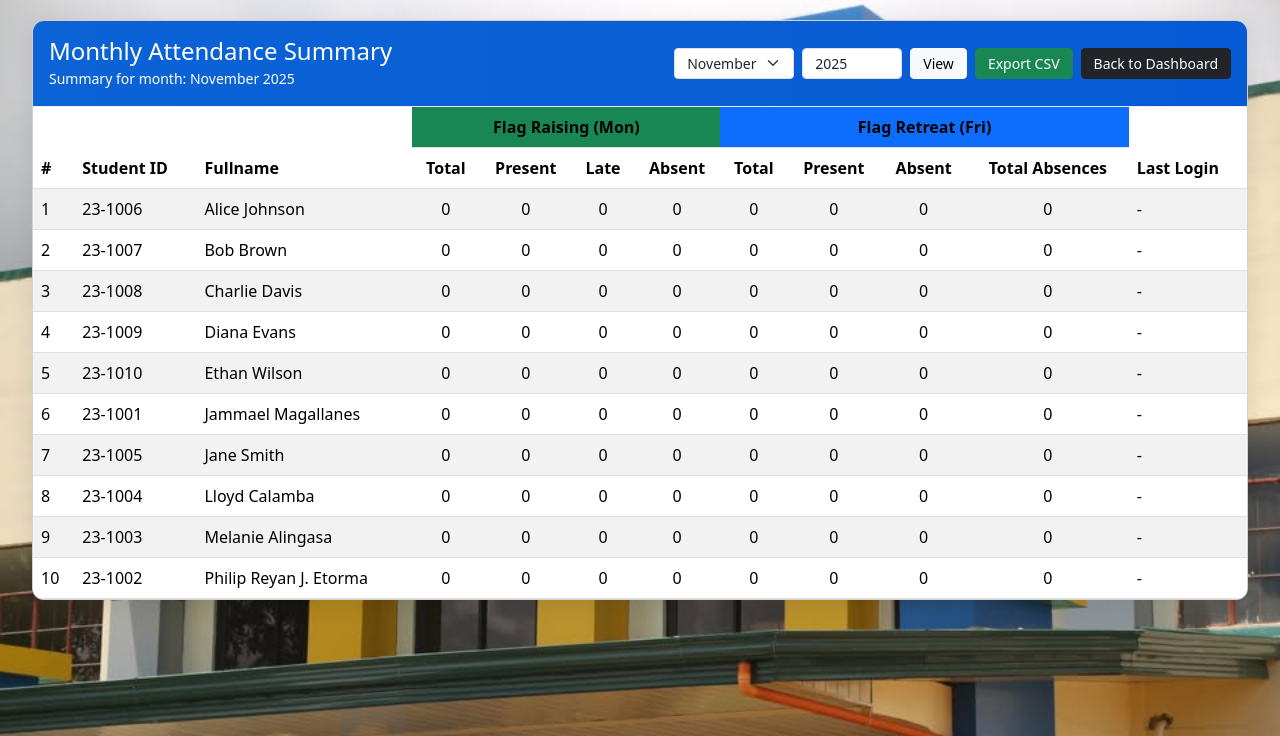
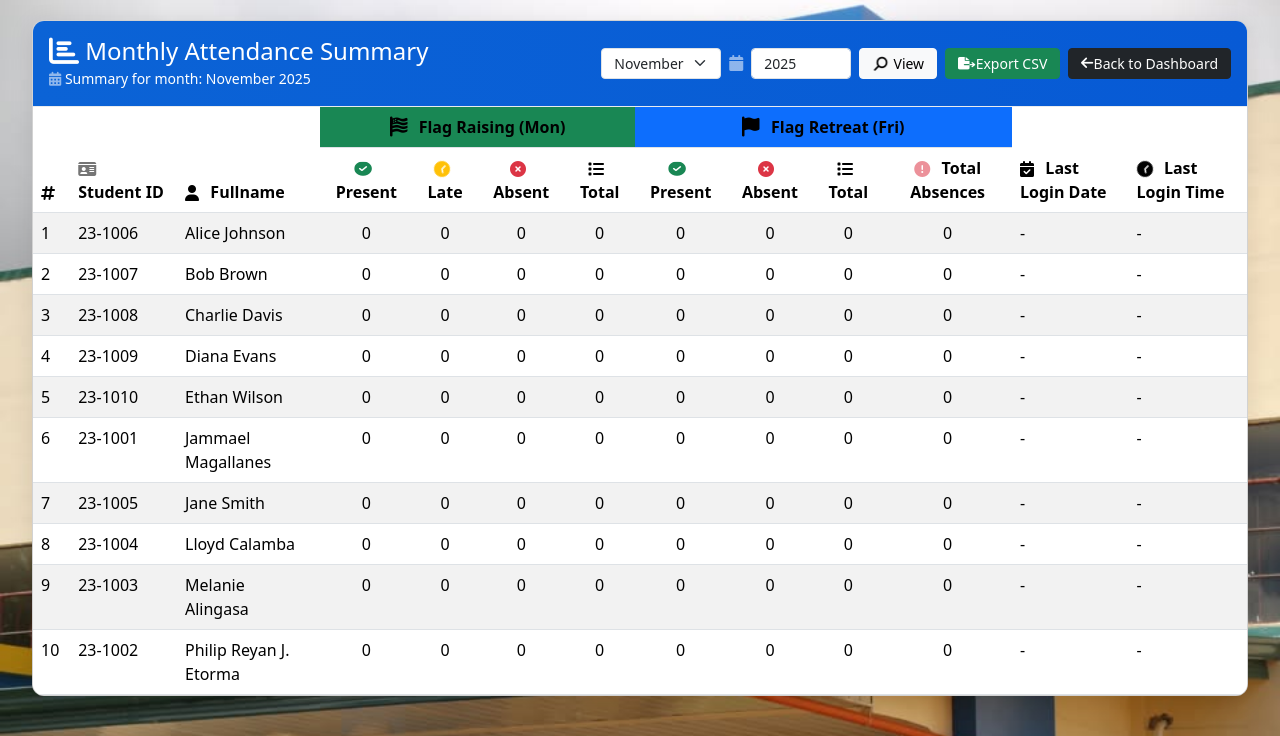
Before and after one commit to Jammael/CMC_Scholars_Flag_Raising_-_Flag_Retreat_Attendance_System, a PHP site: page /monthly_report.php in a window 1280 px wide. Shown: the top 736 px of the page. Run offline with PHP 8.4, Linux system fonts and the light colour scheme; a user stored in the database is signed in; data comes from the database, SQL or seed files in the repository; data that the repository does not hold is empty; some libraries are stand-ins or nearby versions.

Commit message:
Update monthly_report.php

```diff
--- a/CMC_Scholars_Flag_Ceremony_Attendance_System/monthly_report.php
+++ b/CMC_Scholars_Flag_Ceremony_Attendance_System/monthly_report.php
@@ -28,20 +28,17 @@ $query = "
     SELECT
         s.student_id,
         s.fullname,
+        -- Monday (Flag Raising)
         COUNT(CASE WHEN a.day = 'Monday' THEN 1 END) as mon_total,
         COUNT(CASE WHEN a.day = 'Monday' AND TIME(a.time_in) <= '07:30:00' THEN 1 END) as mon_present,
         COUNT(CASE WHEN a.day = 'Monday' AND TIME(a.time_in) > '07:30:00' AND TIME(a.time_in) <= '08:00:00' THEN 1 END) as mon_late,
-        COUNT(CASE WHEN a.day = 'Monday' AND (TIME(a.time_in) > '08:00:00' OR a.time_in IS NULL) THEN 1 END) as mon_absent,
+        COUNT(CASE WHEN a.day = 'Monday' AND (a.time_in IS NULL OR TIME(a.time_in) > '08:00:00') THEN 1 END) as mon_absent,
+        -- Friday (Flag Retreat)
         COUNT(CASE WHEN a.day = 'Friday' THEN 1 END) as fri_total,
-        COUNT(CASE
-            WHEN a.day = 'Friday' AND TIME(a.time_in) >= '16:00:00' AND TIME(a.time_in) <= '17:00:00'
-            THEN 1
-        END) as fri_present,
-        COUNT(CASE
-            WHEN a.day = 'Friday' AND (TIME(a.time_in) < '16:00:00' OR TIME(a.time_in) > '17:00:00' OR a.time_in IS NULL)
-            THEN 1
-        END) as fri_absent,
-        MAX(a.time_in) as last_login
+        COUNT(CASE WHEN a.day = 'Friday' AND TIME(a.time_in) >= '16:00:00' AND TIME(a.time_in) <= '17:00:00' THEN 1 END) as fri_present,
+        COUNT(CASE WHEN a.day = 'Friday' AND (a.time_in IS NULL OR TIME(a.time_in) < '16:00:00' OR TIME(a.time_in) > '17:00:00') THEN 1 END) as fri_absent,
+        -- capture last login as combined datetime so we can split date/time reliably
+        MAX(CONCAT(a.date, ' ', IFNULL(a.time_in, '00:00:00'))) as last_login_dt
     FROM students s
     LEFT JOIN attendance a ON s.student_id = a.student_id
         AND MONTH(a.date) = ?
@@ -67,39 +64,44 @@ if (isset($_GET['export']) && $_GET['export'] === 'csv') {
     // Add UTF-8 BOM for proper Excel encoding
     fprintf($output, chr(0xEF).chr(0xBB).chr(0xBF));
 
-    // Add headers
+    // Add headers (split Last Login into Date and Time)
     fputcsv($output, array(
         '#',
         'Student ID',
         'Fullname',
-        'Flag Raising - Total',
         'Flag Raising - Present',
         'Flag Raising - Late',
         'Flag Raising - Absent',
-        'Flag Retreat - Total',
+        'Flag Raising - Total',
         'Flag Retreat - Present',
         'Flag Retreat - Absent',
+        'Flag Retreat - Total',
         'Total Absences',
-        'Last Login'
+        'Last Login Date',
+        'Last Login Time'
     ));
 
     // Add data rows
     if ($result && $result->num_rows > 0) {
         $i = 1;
         while ($row = $result->fetch_assoc()) {
+            $last_dt = $row['last_login_dt'] ? strtotime($row['last_login_dt']) : false;
+            $last_date = $last_dt ? date('Y-m-d', $last_dt) : '-';
+            $last_time = $last_dt ? date('h:i A', $last_dt) : '-';
             fputcsv($output, array(
                 $i++,
                 $row['student_id'],
                 $row['fullname'],
-                $row['mon_total'],
                 $row['mon_present'],
                 $row['mon_late'],
                 $row['mon_absent'],
-                $row['fri_total'],
+                $row['mon_total'],
                 $row['fri_present'],
                 $row['fri_absent'],
+                $row['fri_total'],
                 ($row['mon_absent'] + $row['fri_absent']),
-                $row['last_login'] ? date('Y-m-d h:i A', strtotime($row['last_login'])) : '-'
+                $last_date,
+                $last_time
             ));
         }
     }
@@ -116,6 +118,7 @@ if (isset($_GET['export']) && $_GET['export'] === 'csv') {
     <title>Monthly Attendance Summary</title>
     <link href="bootstrap-5.3.8-dist/css/bootstrap.min.css" rel="stylesheet">
     <link rel="icon" type="image/jpg" href="images/favicon.jpg"/>
+    <link rel="stylesheet" href="https://cdnjs.cloudflare.com/ajax/libs/font-awesome/6.4.0/css/all.min.css">
     <style>
         body {
             background: linear-gradient(180deg, #ffffff 0%,  #ffffff 100%);
@@ -231,6 +234,15 @@ if (isset($_GET['export']) && $_GET['export'] === 'csv') {
     font-size: 0.875rem;
     color: #6c757d;
 }
+
+/* Slightly speed up or slow animations if needed */
+.fa-beat    { --fa-animation-duration: 1.1s; }
+.fa-bounce  { --fa-animation-duration: 1.3s; }
+.fa-fade    { --fa-animation-duration: 1.8s; }
+.fa-spin    { --fa-animation-duration: 1.6s; }
+
+/* ensure icons in headers align nicely */
+th i { margin-right: .45rem; vertical-align: middle; }
     </style>
 </head>
 <body>
@@ -238,11 +250,21 @@ if (isset($_GET['export']) && $_GET['export'] === 'csv') {
         <div class="card">
             <div class="card-header d-flex justify-content-between align-items-center">
                 <div>
-                    <h4 class="mb-0">Monthly Attendance Summary</h4>
-                    <small>Summary for month: <?php echo date('F Y', mktime(0,0,0,$month,1,$year)); ?></small>
+                    <h4 class="mb-0">
+                        <!-- animated banner icon -->
+                        <i class="fas fa-chart-bar fa-beat fa-lg" aria-hidden="true"></i>
+                        Monthly Attendance Summary
+                    </h4>
+                    <small>
+                        <i class="fas fa-calendar-alt fa-fade" aria-hidden="true"></i>
+                        Summary for month: <?php echo date('F Y', mktime(0,0,0,$month,1,$year)); ?>
+                    </small>
                 </div>
                 <div class="header-controls">
                     <form class="d-flex gap-2" method="get">
+                        <!-- month selector (icon outside select) -->
+                        <div style="display:flex;align-items:center;gap:.5rem">
+                            <i class="fas fa-calendar-month fa-beat" aria-hidden="true"></i>
                             <select name="month" class="form-select form-select-sm">
                                 <?php for($m=1; $m<=12; $m++): ?>
                                     <option value="<?php echo $m; ?>" <?php echo $m==$month?'selected':''; ?>>
@@ -250,12 +272,24 @@ if (isset($_GET['export']) && $_GET['export'] === 'csv') {
                                     </option>
                                 <?php endfor; ?>
                             </select>
+                        </div>
+
+                        <div style="display:flex;align-items:center;gap:.5rem">
+                            <i class="fas fa-calendar fa-fade" aria-hidden="true"></i>
                             <input type="number" name="year" class="form-control form-control-sm" style="width:100px" value="<?php echo $year; ?>">
-                        <button type="submit" class="btn btn-light btn-sm">View</button>
+                        </div>
+
+                        <button type="submit" class="btn btn-light btn-sm">
+                            <i class="fas fa-search fa-flip fa-fw" aria-hidden="true"></i> View
+                        </button>
+
                         <a href="?export=csv&month=<?php echo $month; ?>&year=<?php echo $year; ?>" class="btn btn-success btn-sm">
-                            <i class="bi bi-file-excel"></i> Export CSV
+                            <i class="fas fa-file-export fa-bounce fa-fw" aria-hidden="true"></i> Export CSV
                         </a>
-                        <a href="admin_dashboard.php?tab=attendance" class="btn btn-dark btn-sm">Back to Dashboard</a>
+
+                        <a href="admin_dashboard.php?tab=attendance" class="btn btn-dark btn-sm">
+                            <i class="fas fa-arrow-left fa-beat" aria-hidden="true"></i> Back to Dashboard
+                        </a>
                     </form>
                 </div>
             </div>
@@ -264,45 +298,77 @@ if (isset($_GET['export']) && $_GET['export'] === 'csv') {
                 <table class="table table-hover table-striped mb-0">
                     <thead>
                         <tr>
-                            <th rowspan="2">#</th>
-                            <th rowspan="2">Student ID</th>
-                            <th rowspan="2">Fullname</th>
-                            <th colspan="4" class="text-center flag-raising">Flag Raising (Mon)</th>
-                            <th colspan="4" class="text-center flag-retreat">Flag Retreat (Fri)</th>
-                            <th rowspan="2">Last Login</th>
+                            <!-- ensure every <th> has an animated icon -->
+                            <th rowspan="2"><i class="fas fa-hashtag fa-beat" aria-hidden="true"></i></th>
+                            <th rowspan="2"><i class="fas fa-id-card fa-fade" aria-hidden="true"></i> Student ID</th>
+                            <th rowspan="2"><i class="fas fa-user fa-beat" aria-hidden="true"></i> Fullname</th>
+
+                            <th colspan="4" class="text-center flag-raising">
+                                <i class="fas fa-flag-usa fa-beat fa-lg" aria-hidden="true"></i> Flag Raising (Mon)
+                            </th>
+
+                            <th colspan="4" class="text-center flag-retreat">
+                                <i class="fas fa-flag fa-beat fa-lg" aria-hidden="true"></i> Flag Retreat (Fri)
+                            </th>
+
+                            <th rowspan="2"><i class="fas fa-calendar-check fa-beat" aria-hidden="true"></i> Last Login Date</th>
+                            <th rowspan="2"><i class="fas fa-clock fa-spin" aria-hidden="true"></i> Last Login Time</th>
                         </tr>
                         <tr>
-                            <th class="text-center">Total</th>
-                            <th class="text-center">Present</th>
-                            <th class="text-center">Late</th>
-                            <th class="text-center">Absent</th>
-                            <th class="text-center">Total</th>
-                            <th class="text-center">Present</th>
-                            <th class="text-center">Absent</th>
-                            <th class="text-center">Total Absences</th>
+                            <th class="text-center">
+                                <i class="fas fa-check-circle text-success fa-bounce" aria-hidden="true"></i> Present
+                            </th>
+                            <th class="text-center">
+                                <i class="fas fa-clock text-warning fa-spin" aria-hidden="true"></i> Late
+                            </th>
+                            <th class="text-center">
+                                <i class="fas fa-times-circle text-danger fa-shake" aria-hidden="true"></i> Absent
+                            </th>
+                            <th class="text-center">
+                                <i class="fas fa-list fa-beat" aria-hidden="true"></i> Total
+                            </th>
+
+                            <th class="text-center">
+                                <i class="fas fa-check-circle text-success fa-bounce" aria-hidden="true"></i> Present
+                            </th>
+                            <th class="text-center">
+                                <i class="fas fa-times-circle text-danger fa-shake" aria-hidden="true"></i> Absent
+                            </th>
+                            <th class="text-center">
+                                <i class="fas fa-list fa-beat" aria-hidden="true"></i> Total
+                            </th>
+                            <th class="text-center">
+                                <i class="fas fa-exclamation-circle text-danger fa-fade" aria-hidden="true"></i> Total Absences
+                            </th>
                         </tr>
                     </thead>
                     <tbody>
                         <?php if ($result && $result->num_rows > 0): ?>
                             <?php $i = 1; while($row = $result->fetch_assoc()): ?>
+                                <?php
+                                    $last_dt = $row['last_login_dt'] ? strtotime($row['last_login_dt']) : false;
+                                    $last_date = $last_dt ? date('Y-m-d', $last_dt) : '-';
+                                    $last_time = $last_dt ? date('h:i A', $last_dt) : '-';
+                                ?>
                                 <tr>
                                     <td><?php echo $i++; ?></td>
                                     <td><?php echo htmlspecialchars($row['student_id']); ?></td>
                                     <td><?php echo htmlspecialchars($row['fullname']); ?></td>
-                                    <td class="text-center"><?php echo $row['mon_total']; ?></td>
                                     <td class="text-center"><?php echo $row['mon_present']; ?></td>
                                     <td class="text-center"><?php echo $row['mon_late']; ?></td>
                                     <td class="text-center"><?php echo $row['mon_absent']; ?></td>
-                                    <td class="text-center"><?php echo $row['fri_total']; ?></td>
+                                    <td class="text-center"><?php echo $row['mon_total']; ?></td>
                                     <td class="text-center"><?php echo $row['fri_present']; ?></td>
                                     <td class="text-center"><?php echo $row['fri_absent']; ?></td>
+                                    <td class="text-center"><?php echo $row['fri_total']; ?></td>
                                     <td class="text-center"><?php echo $row['mon_absent'] + $row['fri_absent']; ?></td>
-                                    <td><?php echo $row['last_login'] ? date('Y-m-d h:i A', strtotime($row['last_login'])) : '-'; ?></td>
+                                    <td><?php echo $last_date; ?></td>
+                                    <td><?php echo $last_time; ?></td>
                                 </tr>
                             <?php endwhile; ?>
                         <?php else: ?>
                             <tr>
-                                <td colspan="12" class="text-center p-3">No records found for this month.</td>
+                                <td colspan="13" class="text-center p-3">No records found for this month.</td>
                             </tr>
                         <?php endif; ?>
                     </tbody>
```
Lines whose indentation alone changed are shown as unchanged.
